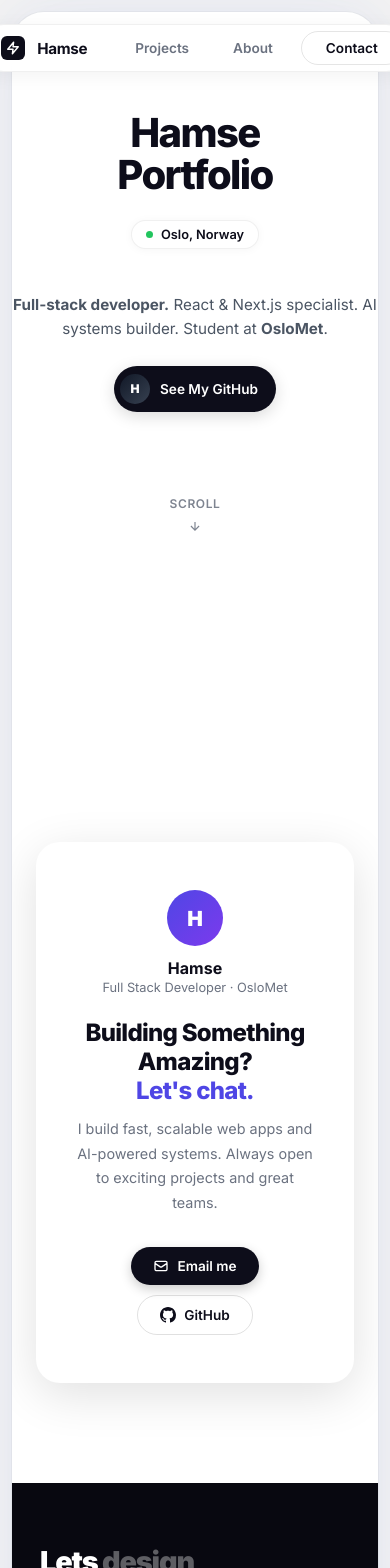
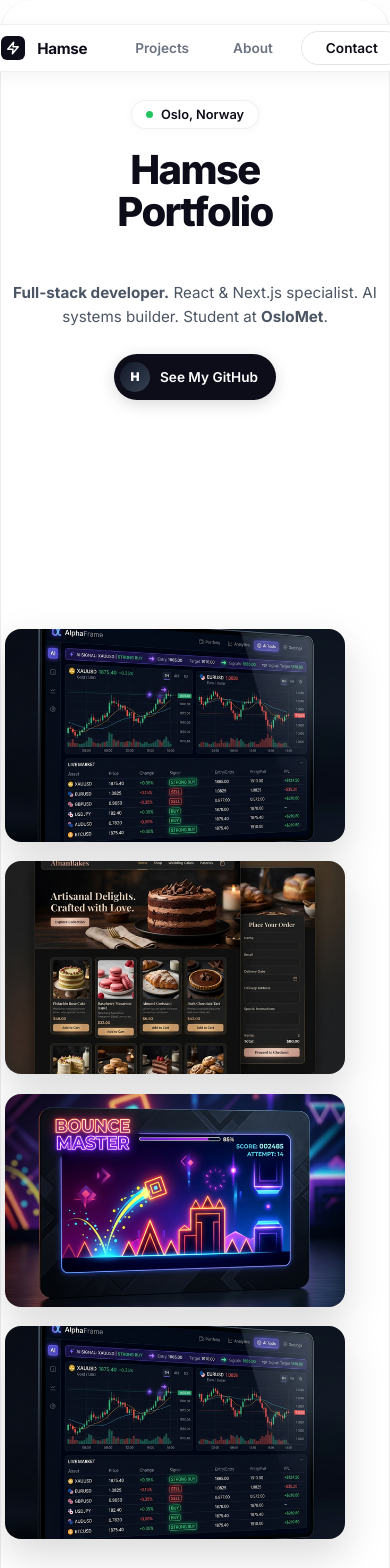
Before and after one commit to xamseslb/Hamse-portfolio, a Next.js app in the folder next-app/: page / in a window 390 px wide. Shown: the top 1568 px of the page. Built offline with nearby package versions, Linux system fonts and the light colour scheme.

Commit message:
refactor: inverse target coordinates to allow cards to disperse naturally into a responsive CSS grid, fix container width to 1152px

```diff
--- a/next-app/src/app/globals.css
+++ b/next-app/src/app/globals.css
@@ -6,7 +6,7 @@
 @import url('https://fonts.googleapis.com/css2?family=Inter:wght@300;400;500;600;700;800;900&display=swap');
 
 :root {
-  --bg: #f2f2f2;
+  --bg: #FFFFFF;
   --surface: #FFFFFF;
   --text: #0D0D1A;
   --text-muted: #6B7280;
--- a/next-app/src/app/page.module.css
+++ b/next-app/src/app/page.module.css
@@ -1,32 +1,31 @@
-.page {
+/* ==============================================
+   Page Container
+   ============================================== */
+
+.outerWrapper {
   position: relative;
-  z-index: 1;
+  width: 100%;
   min-height: 100vh;
-  padding: 24px 24px;
-  background: #f2f2f2;
+  overflow: hidden;
+  background: var(--bg);
 }
 
 .container {
-  max-width: 1500px;
-  /* limits width */
+  position: relative;
+  width: 100%;
+  max-width: 1152px;
+  /* Matches Tailwind max-w-6xl */
   margin: 0 auto;
-  /* centers it */
-  background: #ffffff;
-  border-radius: 48px;
-  min-height: calc(100vh - 48px);
-  position: relative;
-  overflow: visible;
-  /* so sticky nav works, or clip x if needed */
-  overflow-x: clip;
-  box-shadow:
-    0 0 80px rgba(100, 130, 240, 0.08),
-    0 0 30px rgba(100, 130, 240, 0.04),
-    0 0 0 1px rgba(0, 0, 0, 0.03);
+  min-height: 100vh;
+  background: var(--surface);
+  border-left: 1px solid var(--border);
+  border-right: 1px solid var(--border);
 }
 
 @media (max-width: 900px) {
-  .page {
-    padding: 12px;
+  .outerWrapper {
+    padding: 0;
+    /* Or adjust as needed for mobile */
   }
 
   .container {
--- a/next-app/src/components/HeroSection.jsx
+++ b/next-app/src/components/HeroSection.jsx
@@ -1,7 +1,7 @@
 'use client';
 
 import { useRef } from 'react';
-import { motion, useScroll, useTransform, useSpring } from 'framer-motion';
+import { motion, useScroll, useTransform } from 'framer-motion';
 import Image from 'next/image';
 import styles from './HeroSection.module.css';
 
@@ -12,19 +12,22 @@ const PROJECTS = [
     { id: 3, src: '/images/placeholder_project.png', alt: 'Private Security', tag: 'Private Security', title: 'IAO', cta: 'View Case Study ↗', href: '#' },
 ];
 
-function ProjectCard({ project, progress, stackRotate, fromX, fromY, toX, toY, zIdx, stackOpacity }) {
-    const x = useTransform(progress, [0, 1], [fromX, toX]);
-    const y = useTransform(progress, [0, 1], [fromY, toY]);
+function ProjectCard({ project, progress, stackRotate, fromX, fromY }) {
+    // We map the progress from [0, 1] to go FROM scattered stack points TO 0,0 (natural grid location)
+    const x = useTransform(progress, [0, 1], [fromX, 0]);
+    const y = useTransform(progress, [0, 1], [fromY, 0]);
     const rotate = useTransform(progress, [0, 1], [stackRotate, 0]);
-    const opacity = useTransform(progress, [0, 0.2], [stackOpacity, 1]);
+
+    // Cards are opaque by default except for the intro fade
     const infoOpacity = useTransform(progress, [0.4, 0.9], [0, 1]);
 
     return (
         <motion.a
             href={project.href}
             className={styles.card}
-            style={{ x, y, rotate, opacity, zIndex: zIdx }}
+            style={{ x, y, rotate }}
         >
+            <div className={styles.cardInner}>
                 <Image
                     src={project.src}
                     alt={project.alt}
@@ -40,6 +43,7 @@ function ProjectCard({ project, progress, stackRotate, fromX, fromY, toX, toY, z
                         <span className={styles.cardCta}>{project.cta}</span>
                     </div>
                 </motion.div>
+            </div>
         </motion.a>
     );
 }
@@ -52,39 +56,29 @@ export default function HeroSection() {
         offset: ['start start', 'end end'],
     });
 
-    // A very light, single spring physics wrapper to give Austin's "free" feeling without the heavy stutter
-    const smoothProgress = useSpring(scrollYProgress, {
-        stiffness: 120,
-        damping: 24,
-        restDelta: 0.001
-    });
+    const smoothProgress = scrollYProgress;
 
-    const headingOpacity = useTransform(smoothProgress, [0.2, 0.35], [0, 1]);
-    const headingY = useTransform(smoothProgress, [0.2, 0.35], [20, 0]);
-
-    const dividerOpacity = useTransform(smoothProgress, [0.15, 0.3], [0, 1]);
-    const scrollHintOp = useTransform(smoothProgress, [0, 0.08], [1, 0]);
-    const viewMoreOp = useTransform(smoothProgress, [0.65, 0.75], [0, 1]);
+    // The Latest Projects heading fades down slightly as grid opens
+    const headingOpacity = useTransform(smoothProgress, [0.35, 0.55], [0, 1]);
+    const headingY = useTransform(smoothProgress, [0.35, 0.55], [30, 0]);
+    const dividerOpacity = useTransform(smoothProgress, [0.3, 0.5], [0, 1]);
+    const viewMoreOp = useTransform(smoothProgress, [0.85, 1], [0, 1]);
 
     return (
         <section ref={containerRef} className={styles.scrollContainer}>
 
-            {/*
-        LAYER 1: Normal document flow.
-        This is why it felt rigid before - the hero text couldn't scroll away naturally.
-        Now it will scroll up as the user moves down, exposing the background gracefully.
-      */}
+            {/* LAYER 1: Normal document flow. Scrolls away naturally. */}
             <div className={styles.normalFlowContent}>
                 <div className={styles.heroText}>
+                    <div className={styles.locationBadge}>
+                        <span className={styles.dot} />
+                        Oslo, Norway
+                    </div>
+
                     <h1 className={styles.heroName}>
                         Hamse<br />
                         Portfolio
                     </h1>
-
-                    <div className={styles.locationBadge}>
-                        <span className={styles.dot} />
-                        Oslo, Norway
-                    </div>
 
                     <p className={styles.bio}>
                         <strong>Full-stack developer.</strong> React &amp; Next.js specialist.
@@ -101,82 +95,56 @@ export default function HeroSection() {
                         See My GitHub
                     </a>
                 </div>
-
-                {/* Scroll hint naturally situated in the document flow */}
-                <motion.div
-                    className={styles.scrollHintRaw}
-                    style={{ opacity: scrollHintOp }}
-                >
-                    <span>Scroll</span>
-                    <svg width="14" height="14" viewBox="0 0 24 24" fill="none" stroke="currentColor" strokeWidth="2">
-                        <path d="M12 5v14M5 12l7 7 7-7" />
-                    </svg>
-                </motion.div>
             </div>
 
-            {/*
-        LAYER 2: The sticky cards.
-        They stay frozen on the screen while the heroText scrolls up behind them.
-      */}
+            {/* LAYER 2: Sticky Cards Viewport. This stays on screen as you scroll the massive 280vh container. */}
             <div className={styles.stickyCardsViewport}>
+                <div className={styles.stickyInner}>
 
-                {/* Divider line that appears over time */}
                     <motion.div className={styles.divider} style={{ opacity: dividerOpacity }} />
 
-                {/* "Latest Projects" heading fades in */}
                     <motion.div className={styles.gridHeading} style={{ opacity: headingOpacity, y: headingY }}>
                         <h2 className={styles.latestTitle}>Latest Projects</h2>
                     </motion.div>
 
-                {/* Project Cards */}
-                <div className={styles.cardsWrapper}>
+                    {/*
+            Instead of absolute positioning, we use a real CSS GRID.
+            Framer Motion will translate them OUT of the grid to start,
+            and bring them HOME to (0,0) as you scroll.
+          */}
+                    <div className={styles.perfectGrid}>
                         <ProjectCard
                             project={PROJECTS[0]}
                             progress={smoothProgress}
-                        stackRotate={-4}
-                        fromX={0} fromY={0}
-                        toX={-500} toY={200}
-                        zIdx={4}
-                        stackOpacity={1}
+                            stackRotate={9}
+                            fromX="40vw" fromY="-20vh"
                         />
-
                         <ProjectCard
                             project={PROJECTS[1]}
                             progress={smoothProgress}
-                        stackRotate={2}
-                        fromX={0} fromY={0}
-                        toX={20} toY={200}
-                        zIdx={3}
-                        stackOpacity={0.9}
+                            stackRotate={12}
+                            fromX="5vw" fromY="-20vh"
                         />
-
                         <ProjectCard
                             project={PROJECTS[2]}
                             progress={smoothProgress}
-                        stackRotate={6}
-                        fromX={0} fromY={0}
-                        toX={-500} toY={480}
-                        zIdx={2}
-                        stackOpacity={0.7}
+                            stackRotate={5}
+                            fromX="40vw" fromY="-60vh"
                         />
-
                         <ProjectCard
                             project={PROJECTS[3]}
                             progress={smoothProgress}
-                        stackRotate={-2}
-                        fromX={0} fromY={0}
-                        toX={20} toY={480}
-                        zIdx={1}
-                        stackOpacity={0.5}
+                            stackRotate={-5}
+                            fromX="5vw" fromY="-60vh"
                         />
                     </div>
 
-                {/* View More Projects fading in at the end */}
                     <motion.div className={styles.viewMore} style={{ opacity: viewMoreOp }}>
                         <a href="/projects">View More Projects ↗</a>
                     </motion.div>
 
                 </div>
+            </div>
         </section>
     );
 }
--- a/next-app/src/components/HeroSection.module.css
+++ b/next-app/src/components/HeroSection.module.css
@@ -4,14 +4,14 @@
 
 .scrollContainer {
     position: relative;
-    height: 280vh;
+    height: 220vh;
+    /* Enough scroll distance */
 }
 
 /* ---- Layer 1: Normal Flow Content ---- */
 .normalFlowContent {
     position: absolute;
-    /* or relative padding */
-    top: 14vh;
+    top: 15vh;
     left: 6%;
     width: 88%;
     z-index: 5;
@@ -20,7 +20,7 @@
 }
 
 .heroText {
-    max-width: 440px;
+    max-width: 500px;
     display: flex;
     flex-direction: column;
     align-items: flex-start;
@@ -105,37 +105,32 @@
     color: white;
 }
 
-.scrollHintRaw {
-    margin-top: 10vh;
-    display: flex;
-    flex-direction: column;
-    align-items: center;
-    gap: 8px;
-    font-size: 0.75rem;
-    font-weight: 600;
-    color: #6B7280;
-    text-transform: uppercase;
-    letter-spacing: 0.05em;
-    opacity: 0.6;
-}
-
 /* ---- Layer 2: Sticky Cards Viewport ---- */
 .stickyCardsViewport {
     position: sticky;
     top: 0;
-    height: calc(100vh - 48px);
-    /* Height of the container constraint */
+    height: 100vh;
     width: 100%;
     pointer-events: none;
     /* So it doesn't block the text underneath before scrolling */
     z-index: 10;
-    overflow: visible;
+    display: flex;
+    align-items: center;
+    justify-content: center;
+}
+
+.stickyInner {
+    position: relative;
+    width: 100%;
+    height: 100%;
+    max-width: 1152px;
+    /* same as layout max-w */
 }
 
 /* The divider line */
 .divider {
     position: absolute;
-    top: 22vh;
+    top: 15vh;
     left: 6%;
     right: 6%;
     height: 1px;
@@ -145,7 +140,7 @@
 /* "Latest Projects" heading */
 .gridHeading {
     position: absolute;
-    top: 10vh;
+    top: 20vh;
     left: 6%;
     pointer-events: auto;
 }
@@ -158,29 +153,36 @@
     margin-bottom: 8px;
 }
 
-/* ---- Project cards ---- */
-.cardsWrapper {
+/* ---- CSS GRID ---- */
+.perfectGrid {
     position: absolute;
-    inset: 0;
+    top: 35vh;
+    /* below the heading */
+    left: 6%;
+    right: 6%;
+    height: 55vh;
+    /* fill remaining screen reasonably */
+    display: grid;
+    grid-template-columns: 1fr 1fr;
+    grid-template-rows: 1fr 1fr;
+    gap: 20px;
     pointer-events: none;
+    /* parent is none */
 }
 
 .card {
-    position: absolute;
-    top: 15vh;
-    right: 5%;
-    width: 42%;
-    aspect-ratio: 16 / 10;
+    position: relative;
+    width: 100%;
+    height: 100%;
     border-radius: 16px;
-    overflow: hidden;
     box-shadow: 0 16px 40px rgba(0, 0, 0, 0.15);
     cursor: pointer;
     display: block;
     text-decoration: none;
     pointer-events: auto;
-    /* Re-enable clicks for the cards themselves */
+    /* Re-enable clicks */
 
-    /* Hardware Acceleration */
+    /* Hardware Acceleration to ensure 60fps translation */
     will-change: transform;
     -webkit-backface-visibility: hidden;
     backface-visibility: hidden;
@@ -190,6 +192,15 @@
 
 .card:hover {
     box-shadow: 0 24px 60px rgba(0, 0, 0, 0.3);
+}
+
+.cardInner {
+    position: relative;
+    width: 100%;
+    height: 100%;
+    border-radius: 16px;
+    overflow: hidden;
+    background: #f0f0f0;
 }
 
 .cardOverlay {
@@ -255,7 +266,7 @@
 /* ---- View More Projects ---- */
 .viewMore {
     position: absolute;
-    bottom: 5vh;
+    bottom: 2vh;
     left: 0;
     right: 0;
     text-align: center;
@@ -294,6 +305,8 @@
         width: 100%;
         text-align: center;
         align-items: center;
+        display: flex;
+        flex-direction: column;
     }
 
     .heroText {
@@ -301,8 +314,18 @@
         max-width: none;
     }
 
+    .perfectGrid {
+        position: relative;
+        top: auto;
+        left: auto;
+        height: auto;
+        display: flex;
+        flex-direction: column;
+    }
+
     .card {
-        display: none;
+        aspect-ratio: 16/10;
+        height: auto;
     }
 
     .gridHeading {
@@ -310,6 +333,7 @@
         top: auto;
         left: auto;
         margin-top: 40px;
+        margin-bottom: 20px;
         text-align: center;
     }
 
@@ -320,7 +344,7 @@
     .viewMore {
         position: relative;
         bottom: auto;
-        margin-top: 20px;
+        margin-top: 40px;
     }
 
     .divider {
```
Lines whose indentation alone changed are shown as unchanged.
